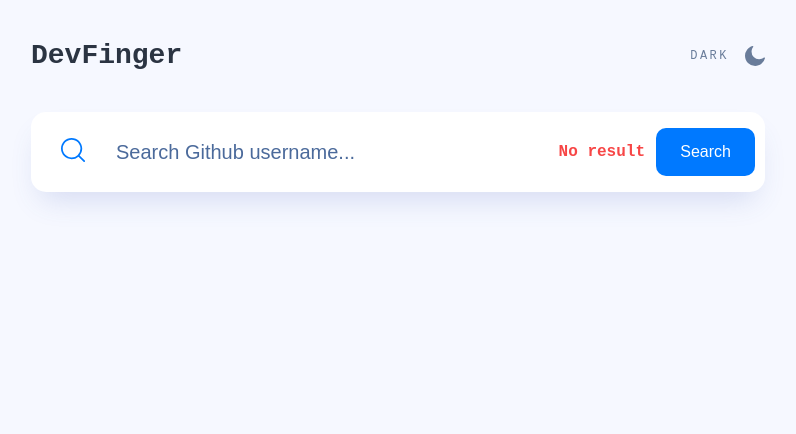
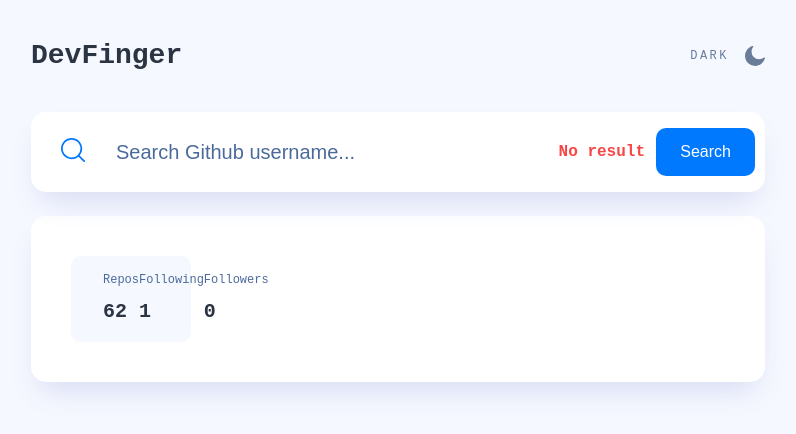
Before and after one commit to boikoua/github-user-search, a React (Create React App) app: page / in a window 1280 px wide. Shown: the top 434 px of the page, without its empty margins (242-1038 px from the left). Built offline with nearby package versions, Linux system fonts and the light colour scheme.

Commit message:
add to App UserCard Component and UserStat Component

```diff
--- a/src/App.tsx
+++ b/src/App.tsx
@@ -2,12 +2,16 @@ import React from 'react';
 import Container from './components/Container/Container';
 import Header from './components/Header/Header';
 import Search from './components/Search/Search';
+import UserCard from './components/UserCard/UserCard';
+
+import { defaultUser } from './mock/index';
 
 const App = () => {
   return (
     <Container>
       <Header />
       <Search hasError onSubmit={() => {}} />
+      <UserCard {...defaultUser} />
     </Container>
   );
 };
--- /dev/null
+++ b/src/components/UserCard/UserCard.module.scss
@@ -0,0 +1,58 @@
+:global {
+  body[data-theme='light'] {
+    --ucard-bg: var(--white);
+    --bio-color: var(--gray-200);
+    --ucard-shadow: var(--shadow);
+  }
+
+  body[data-theme='dark'] {
+    --ucard-bg: var(--gray-400);
+    --bio-color: var(--white);
+    --ucard-shadow: unset;
+  }
+}
+
+.userCard {
+  margin: 1.5rem 0 3rem;
+  width: 100%;
+  padding: 30px 24px 40px;
+  background-color: var(--ucard-bg);
+  box-shadow: var(--ucard-shadow);
+  border-radius: 15px;
+  display: grid;
+  grid-template-columns: 70px 1fr;
+  gap: 25px 20px;
+
+  & > *:nth-child(n + 3) {
+    grid-column: 1 / span 2;
+  }
+
+  @media (min-width: 767px) {
+    grid-template-columns: 120px 1fr;
+    padding: 40px;
+    gap: 30px 40px;
+  }
+
+  @media (min-width: 1024px) {
+    gap: 30px 40px;
+
+    & > *:nth-child(n + 2) {
+      grid-column: 2 / span 1;
+    }
+  }
+}
+
+.avatar {
+  border-radius: 50%;
+  max-width: 100%;
+}
+
+.bio {
+  font-size: 1rem;
+  line-height: 1.5;
+  color: var(--bio-color);
+
+  &.empty {
+    opacity: 0.75;
+  }
+}
--- /dev/null
+++ b/src/components/UserCard/UserCard.tsx
@@ -0,0 +1,18 @@
+import React from 'react';
+import UserStat from '../UserStat/UserStat';
+import styles from './UserCard.module.scss';
+import { LocalGithubUser } from '../../types/user';
+
+interface UserCardProps extends LocalGithubUser {}
+
+const UserCard: React.FC<UserCardProps> = (props) => (
+  <div className={styles.userCard}>
+    <UserStat
+      repos={props.repos}
+      followers={props.followers}
+      following={props.following}
+    />
+  </div>
+);
+
+export default UserCard;
--- /dev/null
+++ b/src/components/UserCard/index.ts
@@ -0,0 +1 @@
+export * from './UserCard';
--- /dev/null
+++ b/src/components/UserStat/UserStat.module.scss
@@ -0,0 +1,38 @@
+:global {
+  body[data-theme='light'] {
+    --stat-bg: var(--gray-50);
+    --stat-color: var(--gray-300);
+  }
+
+  body[data-theme='dark'] {
+    --stat-bg: var(--gray-500);
+    --stat-color: var(--white);
+  }
+}
+
+.userStat {
+  background-color: var(--stat-bg);
+  color: var(--stat-color);
+  padding: 15px 32px;
+  border-radius: 10px;
+  display: grid;
+  grid-template-columns: repeat(3, 1fr);
+}
+
+.info {
+  display: flex;
+  flex-direction: column;
+  gap: 0.5rem;
+
+  &Title {
+    color: var(--gray-200);
+    font-size: 0.75rem;
+    line-height: 1.5;
+  }
+
+  &Number {
+    font-size: 1.25rem;
+    line-height: 1.5;
+    font-weight: 700;
+  }
+}
--- /dev/null
+++ b/src/components/UserStat/UserStat.tsx
@@ -0,0 +1,25 @@
+import React from 'react';
+import styles from './UserStat.module.scss';
+import { LocalGithubUser } from '../../types/user';
+
+export interface UserStatProps
+  extends Pick<LocalGithubUser, 'repos' | 'followers' | 'following'> {}
+
+const UserStat: React.FC<UserStatProps> = ({ repos, followers, following }) => (
+  <div className={styles.userStat}>
+    <div className={styles.info}>
+      <div className={styles.infoTitle}>Repos</div>
+      <div className={styles.infoNumber}>{repos}</div>
+    </div>
+    <div className={styles.info}>
+      <div className={styles.infoTitle}>Following</div>
+      <div className={styles.infoNumber}>{following}</div>
+    </div>
+    <div className={styles.info}>
+      <div className={styles.infoTitle}>Followers</div>
+      <div className={styles.infoNumber}>{followers}</div>
+    </div>
+  </div>
+);
+
+export default UserStat;
--- /dev/null
+++ b/src/components/UserStat/index.ts
@@ -0,0 +1 @@
+export * from './UserStat';
--- /dev/null
+++ b/src/mock/index.ts
@@ -0,0 +1,17 @@
+import { LocalGithubUser } from '../types/user';
+
+export const defaultUser: LocalGithubUser = {
+  login: 'boikoua',
+  id: 153434458,
+  avatar: 'https://avatars.githubusercontent.com/u/153434458?v=4',
+  name: 'Dmytro Boiko',
+  company: null,
+  blog: '',
+  location: 'Ukraine, Kharkiv',
+  bio: 'Beginner web developer!)',
+  twitter: null,
+  repos: 62,
+  followers: 0,
+  following: 1,
+  created: '2023-12-10T12:36:20Z',
+};
```
Also changed, not shown: src/types/user.ts (+4 -4 lines).
